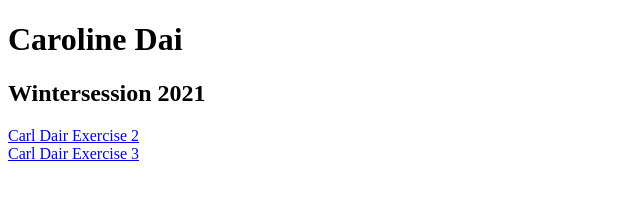
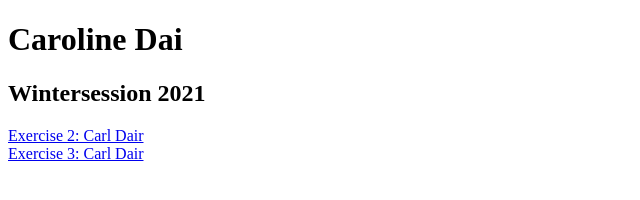
Before and after one commit to cdai-wd/wsweb, a plain HTML site: page index.html in a window 1280 px wide. Shown: the full height of the page, 0-640 px from the left. Drawn offline with Linux system fonts and the light colour scheme.

Commit message:
Update index.html

```diff
--- a/index.html
+++ b/index.html
@@ -4,8 +4,8 @@
   <h1> Caroline Dai </h1>
   <h2> Wintersession 2021 </h2>
 
-  <a href="https://cdai-wd.github.io/carl-dair">Carl Dair Exercise 2</a>
+  <a href="https://cdai-wd.github.io/carl-dair">Exercise 2: Carl Dair</a>
   <br>
-  <a href="https://cdai-wd.github.io/carl-dair2">Carl Dair Exercise 3</a>
+  <a href="https://cdai-wd.github.io/carl-dair2">Exercise 3: Carl Dair</a>
 </body>
 </html>
```
